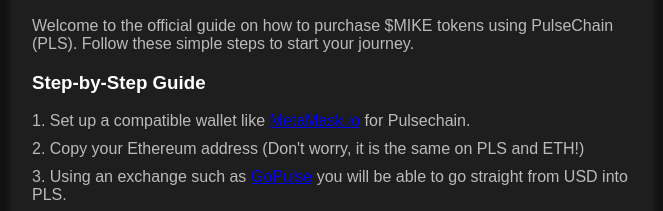
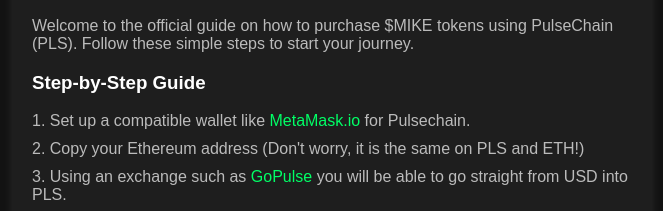
Before and after one commit to proestever/How-to-buy-mike, a plain HTML site: page index.html in a window 1280 px wide. Shown: the part 176-387 px from the top of the page, without its empty margins (308-971 px from the left). Drawn offline with Linux system fonts and the light colour scheme; a script that the page names is missing.

Commit message:
Update index.html

```diff
--- a/index.html
+++ b/index.html
@@ -58,6 +58,16 @@
         ol li {
             margin-bottom: 10px;
         }
+		a {
+			color: #00ff66; /* Bright green color for links */
+			text-decoration: none; /* Optional: removes underline from links */
+		}
+
+		a:hover {
+			color: #009933; /* Darker green color on hover for a nice effect */
+			text-decoration: underline; /* Optional: adds underline on hover */
+		}
+
     </style>
 </head>
 <body>
@@ -104,7 +114,7 @@ border-radius: 15px; /* Adds rounded corners. Adjust the radius as needed */
 
             </ol>
         </section>
-<script defer type='text/javascript' src='https://changenow.io/embeds/exchange-widget/v2/stepper-connector.js'></script>
+
         <section id="faqs">
           <h3>Have questions? Join our <a href="https://t.me/MonstersINCtoken">telegram</a> for help!&nbsp;&nbsp;</h3>
           <!-- FAQs Here -->
```
